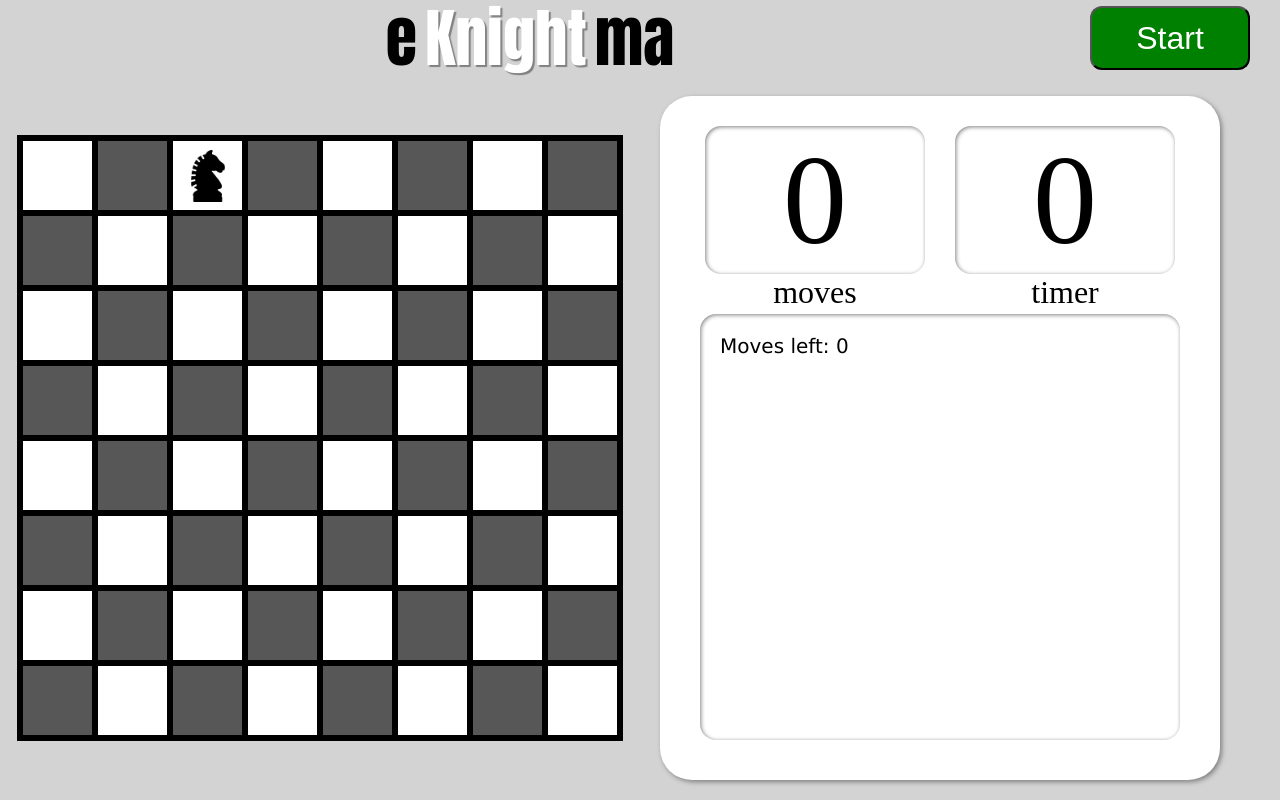
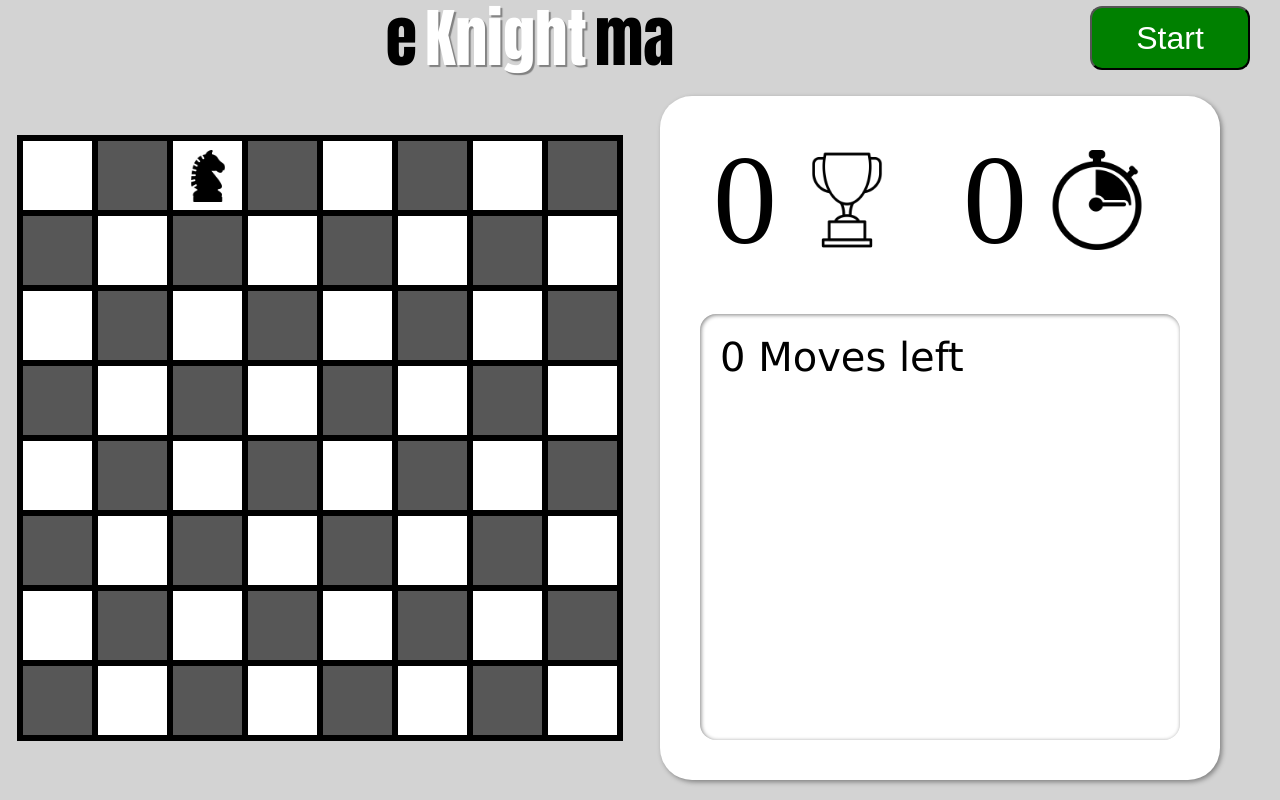
Before and after one commit to Asthere0n/E-knight-ma, a website with bundled scripts: page index.html in a window 1280 px wide. Built offline with nearby package versions, Linux system fonts and the light colour scheme.

Commit message:
Added Icons for timer and points

```diff
--- a/index.html
+++ b/index.html
@@ -94,17 +94,17 @@
             <div id="infoPanel">
                 <div class="counter">
                     <span  id="points">0</span>
+                    <img src="./img/trophy.png" alt="points">
                 </div>
                 <div class="counter">
                     <span id="Timer">0</span>
+                    <img src="./img/chrono.png" alt="time">
                 </div>
-                <span class="infoLabel">moves</span>
-                <span class="infoLabel">timer</span>
             </div>
 
             <div id="log-box">
 
-                <p id="moves">Moves left: <span id="moves-left">0</span></p>
+                <p id="moves"><span id="moves-left">0</span> Moves left</p>
 
                 <div id="log">
 
--- a/styles.css
+++ b/styles.css
@@ -170,10 +170,16 @@
 .counter{
     margin-inline: 15px;
     text-align: center;
-    box-shadow: 1px 1px 4px gray inset;
-    border-radius: 1rem;
     align-content: center;
     font-size: 8rem;
+    display: flex;
+    justify-content: center;
+    align-items: center;
+    img{
+        height: 100px;
+        width: 100px;
+        margin-inline: 20px;
+    }
 }
 
 #log-box{
@@ -192,6 +198,7 @@
     font-size: 20px;
     #moves{
         margin: 10px;
+        font-size: 40px;
     }
     #log{
         display: flex;
```
Also changed, not shown: img/chrono.png (added), img/trophy.png (added).
